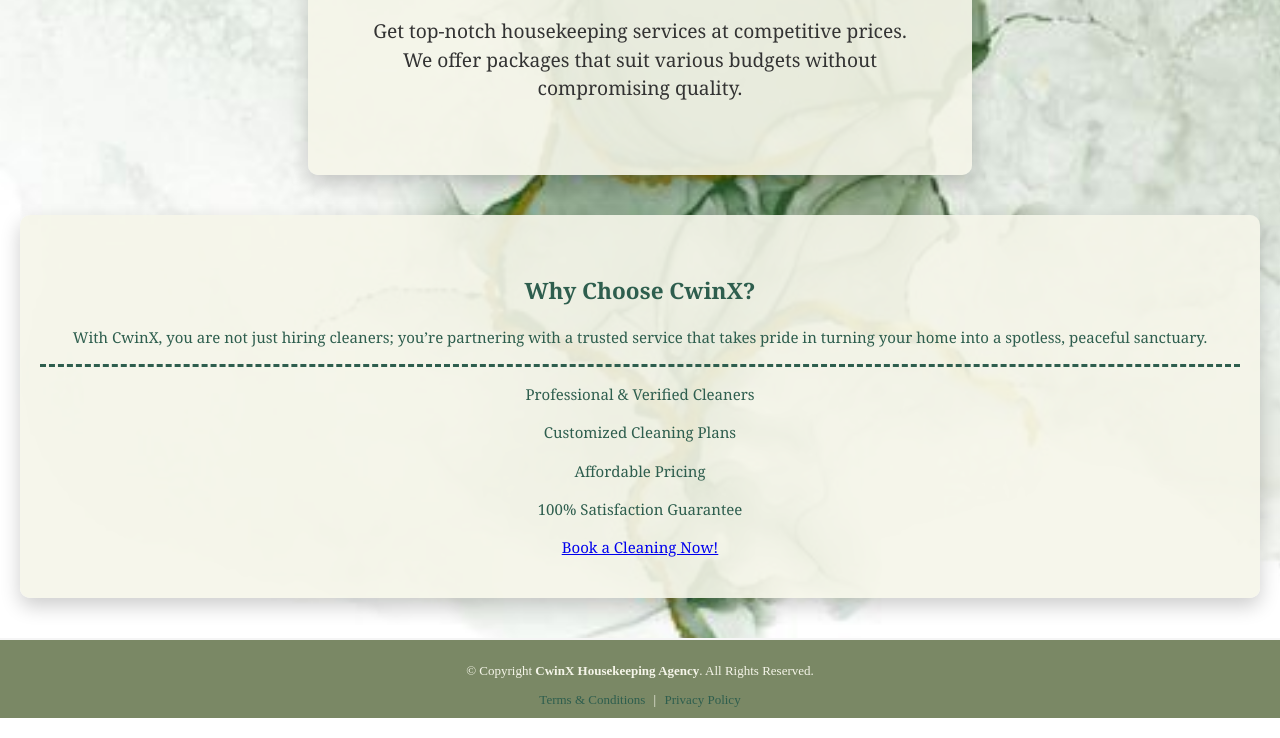
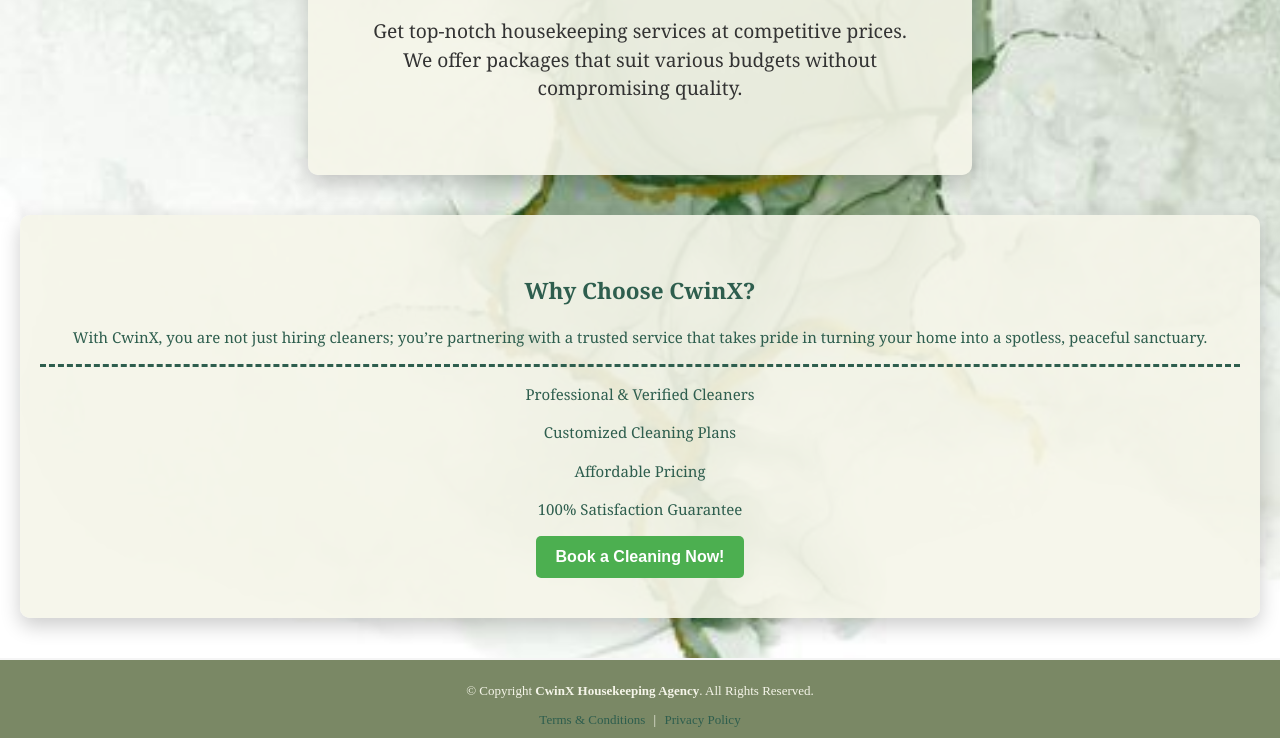
Before and after one commit to xhinsade/IT23-Elective1, a plain HTML site: page home.html in a window 1280 px wide. Shown: the part 2711-3449 px from the top of the page. Drawn offline with Linux system fonts and the light colour scheme.

Commit message:
changes the link to button

```diff
--- a/home.css
+++ b/home.css
@@ -165,6 +165,29 @@
     margin-bottom: 10px; /* Space between items */
 }
 
+/* Style for CTA button */
+.cta-btn {
+    background-color: #4CAF50; /* Green background color */
+    color: #fff; /* White text color */
+    padding: 12px 20px; /* Padding for a comfortable size */
+    border: none; /* Remove default border */
+    border-radius: 5px; /* Rounded corners */
+    font-size: 16px; /* Font size */
+    cursor: pointer; /* Pointer cursor on hover */
+    font-weight: bold; /* Bold text */
+    text-align: center;
+    transition: background-color 0.3s; /* Smooth transition for hover */
+}
+
+.cta-btn:hover {
+    background-color: #45a049; /* Darker green on hover */
+}
+
+.cta-btn:active {
+    background-color: #397f3d; /* Even darker green when clicked */
+}
+
+
 /* ------------------ Footer Styling ------------------ */
 .footer {
     background-color: #7A8865;
--- a/home.html
+++ b/home.html
@@ -74,8 +74,8 @@
             <li>Affordable Pricing</li>
             <li>100% Satisfaction Guarantee</li>
         </ul>
-        <a href="contact.html" class="cta-btn">Book a Cleaning Now!</a>
-    </section>
+       <button onclick="location.href='contact.html'" class="cta-btn">Book a Cleaning Now!</button>
+       </section>
 
 
 
```
